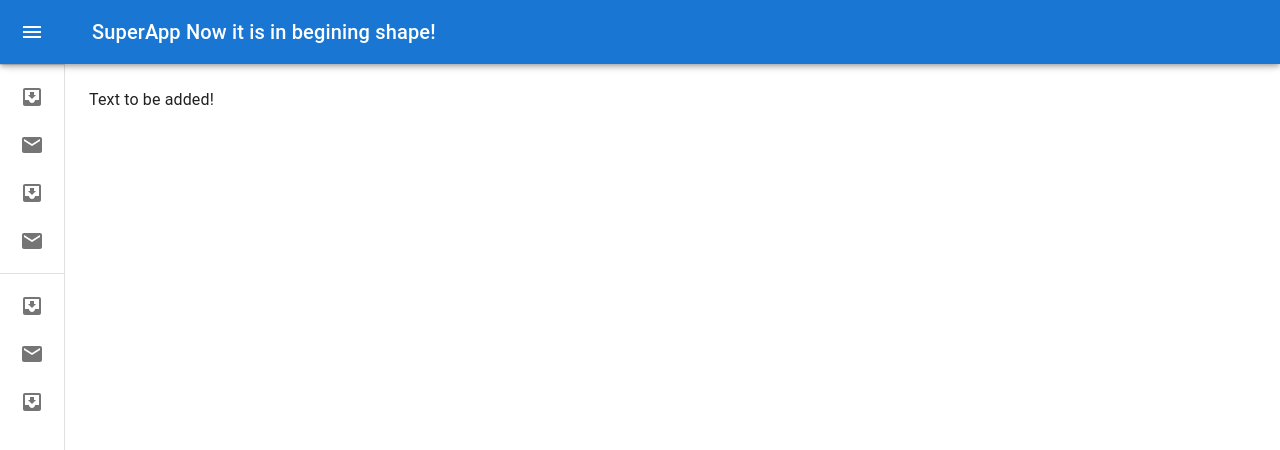
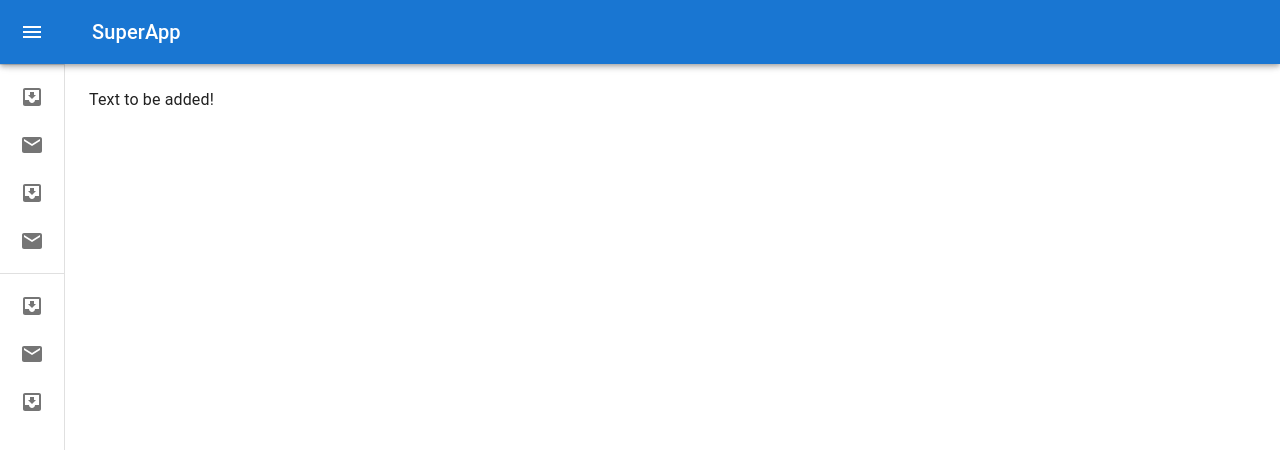
Before and after one commit to hmedasani/appnxt, a Next.js app: page / in a window 1280 px wide. Shown: the top 450 px of the page. Built offline with nearby package versions, Linux system fonts and the light colour scheme.

Commit message:
refactor: test-1

```diff
--- a/app/atoms/layout/sidenav/index.tsx
+++ b/app/atoms/layout/sidenav/index.tsx
@@ -120,7 +120,7 @@ export default function SidenavAtom() {
             <MenuIcon />
           </IconButton>
           <Typography variant="h6" noWrap component="div">
-            SuperApp Now it is in begining shape!
+            SuperApp
           </Typography>
         </Toolbar>
       </AppBar>
```
